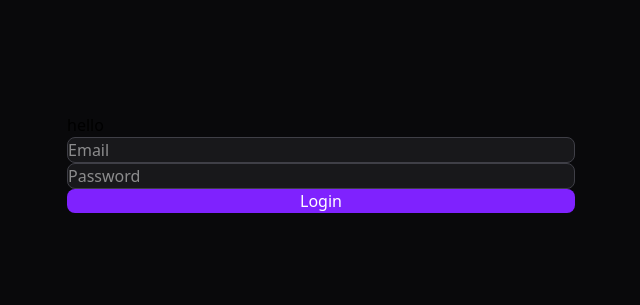
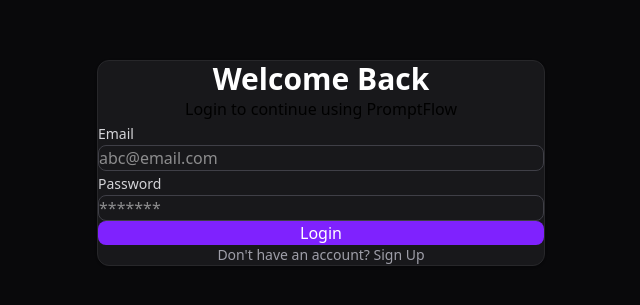
Before and after one commit to Sushrutg-1/PromptFlow, a React (Vite) app in the folder frontend/: page /login in a window 1280 px wide. Shown: the part 237-542 px from the top of the page, without its empty margins (319-959 px from the left). Built offline with nearby package versions, Linux system fonts and the light colour scheme.

Commit message:
feat(auth): setup authentication foundation

```diff
--- a/frontend/package.json
+++ b/frontend/package.json
@@ -15,6 +15,7 @@
     "axios": "^1.18.1",
     "react": "^19.2.7",
     "react-dom": "^19.2.7",
+    "react-hook-form": "^7.80.0",
     "react-redux": "^9.3.0",
     "react-router-dom": "^7.18.1",
     "tailwindcss": "^4.3.2"
--- a/frontend/src/components/ui/Input.jsx
+++ b/frontend/src/components/ui/Input.jsx
@@ -1,11 +1,14 @@
 import React from "react";
 
-function Input({ className = "", ...props }) {
+function Input({ className = "", label, ...props }) {
   return (
-    <input
-      className={`w-full rounded-lg border border-zinc-700 bg-zinc-900 px-4 py-2 text-white outline-none focus:border-violet-500 ${className}`}
-      {...props}
-    />
+    <div className="space-y-2">
+      {label && <label className="text-sm font-medium text-zinc-300">{label}</label>}
+      <input
+        className={`w-full rounded-lg border border-zinc-700 bg-zinc-900 px-4 py-2 text-white outline-none focus:border-violet-500 ${className}`}
+        {...props}
+      />
+    </div>
   );
 }
 
--- a/frontend/src/features/auth/api/auth.api.js
+++ b/frontend/src/features/auth/api/auth.api.js
@@ -1,3 +1,9 @@
 import api from "@/config/axios";
 
 export const login = (data) => api.post("/users/login", data);
+
+export const signup = (data) => api.post("/users/register", data);
+
+export const logout = (data) => api.post("/users/logout");
+
+export const getCurrentUser = () => api.get("/users/current-user");
--- a/frontend/src/features/auth/authSlice.js
+++ b/frontend/src/features/auth/authSlice.js
@@ -9,7 +9,23 @@ const initialState = {
 const authSlice = createSlice({
   name: "auth",
   initialState,
-  reducers: {},
+  reducers: {
+    setCredentials: (state, action) => {
+      state.user = action.payload;
+      state.isAuthenticated = true;
+    },
+
+    logout: (state, action) => {
+      state.user = null;
+      state.isAuthenticated = false;
+    },
+
+    setLoading: (state, action) => {
+      state.isLoading = action.payload;
+    },
+  },
 });
 
+export const { setCredentials, logout, setLoading } = authSlice.actions;
+
 export default authSlice.reducer;
--- /dev/null
+++ b/frontend/src/features/auth/components/LoginForm.jsx
@@ -0,0 +1,32 @@
+import { Button, Card, Input } from "@/components";
+import { PATHS } from "@/routes/paths";
+import React from "react";
+import { Link } from "react-router-dom";
+
+function LoginForm() {
+  return (
+    <>
+      <Card className="w-full max-w-md space-y-6 ">
+        <div className="space-y-2 text-center">
+          <h1 className="text-3xl font-bold text-white">Welcome Back</h1>
+          <p>Login to continue using PromptFlow</p>
+        </div>
+        <div className="space-y-4">
+          <Input type="email" placeholder="abc@email.com" label="Email" />
+          <Input type="password" placeholder="*******" label="Password" />
+
+          <Button className="w-full">Login</Button>
+        </div>
+
+        <p className="text-center text-sm text-zinc-400">
+          Don't have an account?{" "}
+          <Link to={PATHS.SIGNUP} className="text-violet-500 hover:underline">
+            Sign Up
+          </Link>
+        </p>
+      </Card>
+    </>
+  );
+}
+
+export default LoginForm;
--- /dev/null
+++ b/frontend/src/features/auth/components/SignupForm.jsx
@@ -0,0 +1,9 @@
+import React from 'react'
+
+function SignupForm() {
+  return (
+    <div>SignupForm</div>
+  )
+}
+
+export default SignupForm
--- /dev/null
+++ b/frontend/src/features/auth/components/index.js
@@ -0,0 +1 @@
+export { default as LoginForm } from "./LoginForm";
--- a/frontend/src/features/auth/pages/LoginPage.jsx
+++ b/frontend/src/features/auth/pages/LoginPage.jsx
@@ -1,16 +1,9 @@
 import { Button, Input } from "@/components";
 import React from "react";
+import { LoginForm } from "../components";
 
 function LoginPage() {
-  return (
-    <div>
-      <h1> hello</h1>
-
-      <Input type="text" placeholder="Email" />
-      <Input type="password" placeholder="Password" />
-      <Button className="w-full">Login</Button>
-    </div>
-  );
+  return <LoginForm />;
 }
 
 export default LoginPage;
--- /dev/null
+++ b/frontend/src/features/auth/services/auth.service.js
@@ -0,0 +1,6 @@
+import * as authApi from "../api/auth.api";
+
+const loginUser = async (data) => {
+  const response = await authApi.login(data);
+  return response.data;
+};
```
Also changed, not shown: 2 other files (tests, documents, lock files or other folders).
